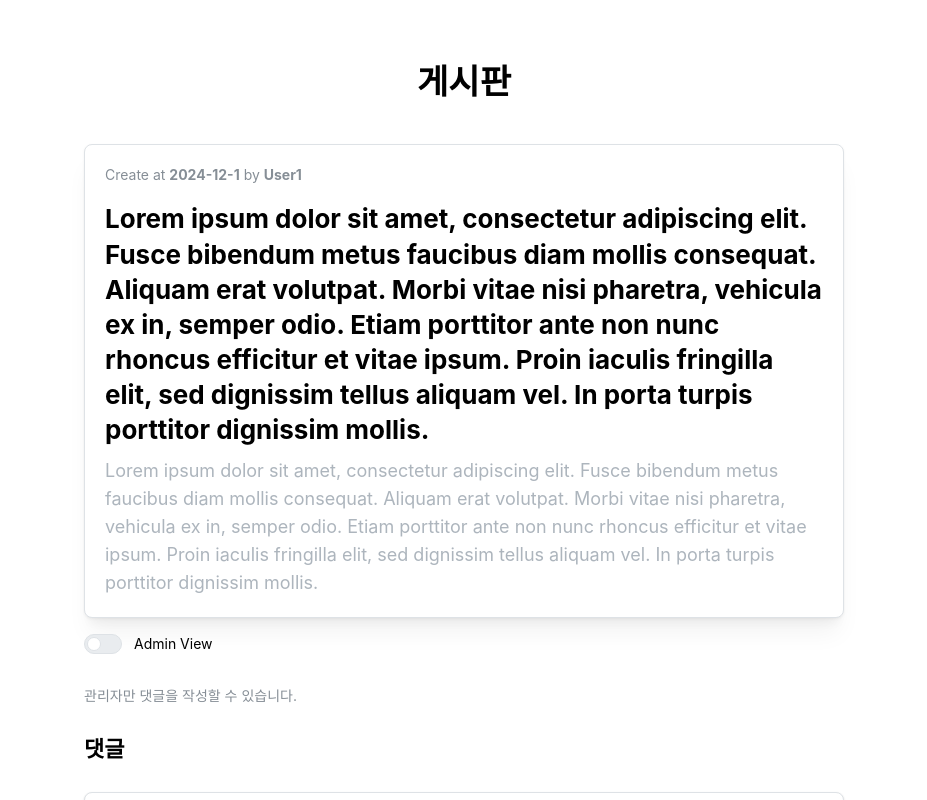
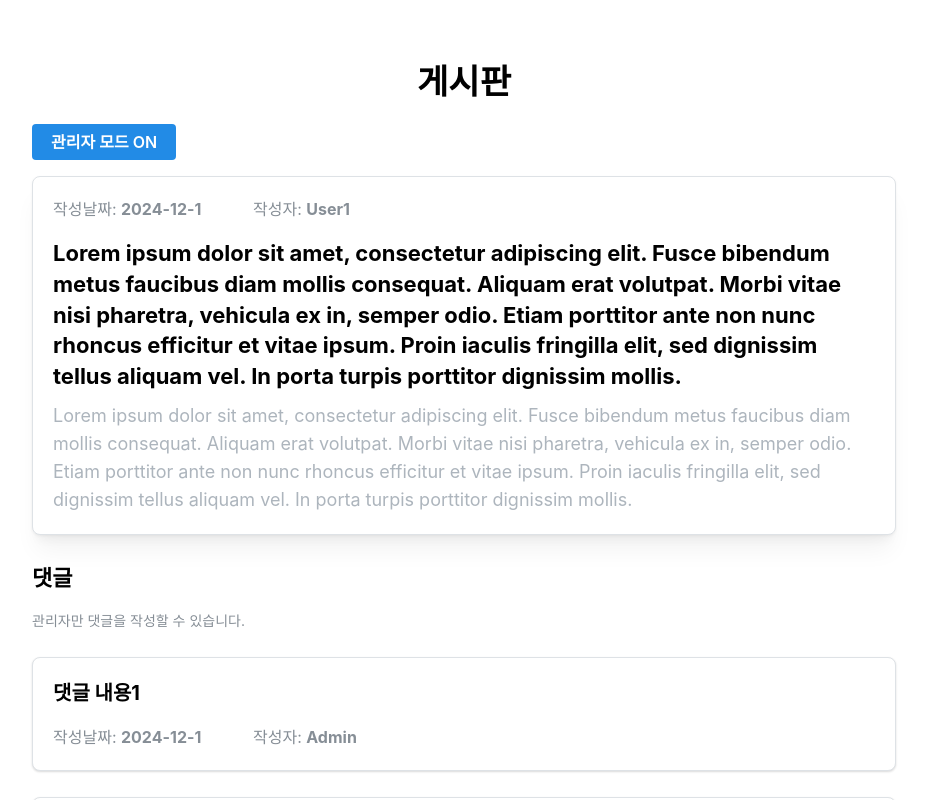
Before and after one commit to moon8603/Software-Enginnering-Project_SoftWizards, a React (Vite) app in the folder interactive-map/: page /forumpage in a window 1280 px wide. Both pictures are taken after a click on the element 640 px from the left and 253 px from the top of the page. Shown: the top 800 px of the page, without its empty margins (176-1103 px from the left). Built offline with nearby package versions, Linux system fonts and the light colour scheme.

Commit message:
[IS-13] Implement comment feature using Zustand(didn't integrate with API)
Will change logic later when there is API for login

```diff
--- a/interactive-map/src/components/PostDetail.jsx
+++ b/interactive-map/src/components/PostDetail.jsx
@@ -6,56 +6,80 @@ import {
   Stack,
   Paper,
   Button,
-  Switch,
-  Textarea
+  Textarea,
+  ActionIcon,
+  Container,
 } from "@mantine/core";
+import { MdDeleteForever } from "react-icons/md";
 import { useState } from "react";
-import { MdDeleteForever } from "react-icons/md";
+import useStore from "../store/forumStore";
 
 const PostDetail = ({ props }) => {
-  const [isAdmin, setIsAdmin] = useState(false);
   const [isCommenting, setIsCommenting] = useState(false); // State to show/hide comment input area
   const [commentText, setCommentText] = useState(""); // State to hold the comment text
   const [replies, setReplies] = useState(props.replies || []); // State for replies/comments
 
+  // Zustand store
+  const isAdmin = useStore((state) => state.isAdmin);
+  const setAdmin = useStore((state) => state.setAdmin);
 
-  const handleToggleAdmin = () => {
-    setIsAdmin((prev) => !prev);
+  // Toggle admin mode for testing
+  const toggleAdminMode = () => {
+    setAdmin(!isAdmin);
   };
 
+  // Handle comment submission
   const handleCommentSubmit = () => {
     if (commentText.trim()) {
       const newReply = {
-        id: replies.length + 1, // Simple ID assignment for demo purposes
+        id: replies.length + 1,
         content: commentText,
-        author: "Admin", // Since it's admin making the comment
-        createTime: new Date().toISOString().split("T")[0], // Add creation time
+        author: "Admin",
+        createTime: new Date().toISOString().split("T")[0],
       };
 
-      setReplies([newReply, ...replies]); // Add the new comment to the replies list
+      setReplies([newReply, ...replies]);
       setCommentText(""); // Clear the text area
       setIsCommenting(false); // Hide the comment input area
     }
   };
 
+  // Handle comment deletion
   const handleDeleteComment = (id) => {
     setReplies(replies.filter((reply) => reply.id !== id));
   };
 
   return (
-    <Stack
-      spacing="md"
-      style={{ maxWidth: "800px", margin: "0 auto", padding: "20px" }}
-    >
+    <Container size="md" mb={60}>
+      <Stack spacing="md">
+        <Group spacing="sm">
+          <Button onClick={toggleAdminMode} fz="md">
+            {isAdmin ? "관리자 모드 OFF" : "관리자 모드 ON"}
+          </Button>
+          {isAdmin && (
+            <Button onClick={() => setIsCommenting(true)} fz="md">
+              댓글 작성
+            </Button>
+          )}
+        </Group>
+
         {/* Post details */}
         <Card shadow="md" padding="lg" radius="md" withBorder>
           <Group position="apart">
-          <Text size="sm" color="dimmed">
-            Create at <strong>{props.createTime}</strong> by{" "}
-            <strong>{props.author}</strong>
+            <Text
+              size="md"
+              color="dimmed"
+              className="postdetail-container-stack-card-group-text"
+            >
+              <span>
+                작성날짜: <strong>{props.createTime}</strong>
+              </span>{" "}
+              <span>
+                작성자: <strong>{props.author}</strong>
+              </span>
             </Text>
           </Group>
-        <Title order={2} mt="md" className="postdetail-title">
+          <Title order={3} mt="md" className="postdetail-title">
             {props.title}
           </Title>
           <Text mt="xs" fz="lg" className="postdetail-content" c="gray.5">
@@ -63,19 +87,8 @@ const PostDetail = ({ props }) => {
           </Text>
         </Card>
 
-      <Switch
-        label="Admin View"
-        checked={isAdmin}
-        onChange={handleToggleAdmin}
-      />
-
-      {/* useEffect으로 comment interface 구현 */}
-      {isAdmin ? (
-        <>
-          <Button mt="md" color="blue" onClick={() => setIsCommenting(true)}>
-            댓글 작성
-          </Button>
-          {isCommenting && (
+        {/* Admin comment creation area */}
+        {isAdmin && isCommenting && (
           <Stack spacing="sm" mt="md">
             <Textarea
               placeholder="댓글을 입력하세요..."
@@ -85,31 +98,35 @@ const PostDetail = ({ props }) => {
               required
             />
             <Group position="right">
-                <Button onClick={handleCommentSubmit}>
+              <Button onClick={handleCommentSubmit} variant="light">
                 댓글 제출
               </Button>
-                <Button color="red" onClick={() => setIsCommenting(false)}>
+              <Button
+                color="red"
+                onClick={() => {setIsCommenting(false); setCommentText("")}}
+                variant="light"
+              >
                 취소
               </Button>
             </Group>
           </Stack>
         )}
-        </>
-      ) : (
+
+        {/* Comments Section */}
+        <div>
+          <Text mt="xs" fz="h3" fw="bold">
+            댓글
+          </Text>
+          {!isAdmin && (
             <Text size="sm" color="dimmed" mt="md">
               관리자만 댓글을 작성할 수 있습니다.
             </Text>
           )}
-
-      {/* Comments */}
-      <div className="comment-div">
-        <Text mt="xs" fz="h3" fw="bold">
-          댓글
-        </Text>
         </div>
 
-      {/* {props.replies && props.replies.length > 0 ? (
-        props.replies.map((reply) => (
+        {/* Render Replies */}
+        {replies && replies.length > 0 ? (
+          replies.map((reply) => (
             <Paper
               key={reply.id}
               shadow="xs"
@@ -117,45 +134,57 @@ const PostDetail = ({ props }) => {
               withBorder
               style={{ marginTop: "10px", padding: "20px" }}
             >
-            <Text fw={600} fz="h4" className="postdetail-comment">
+              <div>
+                <Stack spacing="xs">
+                  <Text
+                    fw={700}
+                    fz={20}
+                    className="postdetail-paper-group-text"
+                  >
                     {reply.content}
                   </Text>
 
-            <Text size="sm" color="dimmed" mt="xs">
-              Create at <strong>{reply.createTime}</strong> by{" "}
-              <strong>{reply.author}</strong>
+                  <div className="postdetail-paper-div-stack-div">
+                    <Text
+                      size="md"
+                      color="dimmed"
+                      className="postdetail-container-stack-card-group-text"
+                    >
+                      <span>
+                        작성날짜: <strong>{reply.createTime}</strong>
+                      </span>{" "}
+                      <span>
+                        작성자: <strong>{reply.author}</strong>
+                      </span>
                     </Text>
+
+                    {isAdmin && (
+                      <ActionIcon
+                        onClick={() => handleDeleteComment(reply.id)}
+                        color="red"
+                        size="lg"
+                        variant="transparent"
+                        className="post-detail-paper-group-group-actionicon"
+                      >
+                        <MdDeleteForever size={28} />
+                      </ActionIcon>
+                    )}
+                  </div>
+                </Stack>
+              </div>
             </Paper>
           ))
         ) : (
-        <Text size="sm" color="dimmed" style={{ padding: "0 20px" }}>
-          댓글 없음.
-        </Text>
-      )} */}
-
-       {/* Render Replies */}
-       {replies && replies.length > 0 ? (
-          replies.map((reply) => (
-            <Paper key={reply.id} shadow="xs" radius="md" withBorder style={{ marginTop: "10px", padding: "20px" }}>
-              <>
-                <Text fw={600} size="lg" className="postdetail-comment">
-                  {reply.content}
-                </Text>
-
-                <Text size="sm" color="dimmed" mt="xs">
-                  Created at <strong>{reply.createTime}</strong> by <strong>{reply.author}</strong>
-                </Text>
-              </>
-              <MdDeleteForever onClick={() => handleDeleteComment(reply.id)} size="1.5em" color= "#228be6" cursor="pointer"/>
-
-            </Paper>
-          ))
-        ) : (
-          <Text size="sm" color="dimmed" style={{ padding: "0 20px", marginTop: "10px" }}>
+          <Text
+            size="sm"
+            color="dimmed"
+            className="postdetail-container-stack-text"
+          >
             댓글 없음.
           </Text>
         )}
       </Stack>
+    </Container>
   );
 };
 
--- a/interactive-map/src/components/PostLine.jsx
+++ b/interactive-map/src/components/PostLine.jsx
@@ -4,7 +4,6 @@ import {
   Card,
   Text,
   Title,
-  Group,
   Container,
   Stack,
   Center,
@@ -12,10 +11,10 @@ import {
   Modal,
   Textarea,
   TextInput,
+  ActionIcon,
 } from "@mantine/core";
 import useStore from "../store/store";
 import { MdDeleteForever } from "react-icons/md";
-
 
 const PostLine = () => {
   const [posts, setPosts] = useState([]); // State for posts
@@ -71,7 +70,7 @@ const PostLine = () => {
 
   // Render post list or post detail
   return (
-    <Container size="md" padding="lg">
+    <Container size="md" mb={60}>
       {/* Modal for creating a new post */}
       <Modal
         opened={modalOpen}
@@ -152,8 +151,14 @@ const PostLine = () => {
           </Button>
           <Stack spacing="md">
             {posts.map((post) => (
-              <Card key={post.id} shadow="sm" padding="lg" radius="md" withBorder>
-                <Group position="apart" className="postline-card-group">
+              <Card
+                key={post.id}
+                shadow="sm"
+                padding="lg"
+                radius="md"
+                withBorder
+              >
+                <div>
                   <div className="postline-group-div">
                     <Title
                       order={4}
@@ -162,26 +167,37 @@ const PostLine = () => {
                     >
                       {post.title}
                     </Title>
+                    <div className="postline-container-stack-card-div">
+                      <Text
+                        size="md"
+                        color="dimmed"
+                        className="postline-info-author-time-text"
+                      >
+                        <span>
+                          작성날짜: <strong>{post.createTime}</strong>
+                        </span>
+                        <span>
+                          작성자: <strong>{post.author}</strong>
+                        </span>
+                      </Text>
 
-                    <Text size="sm" color="dimmed" className="postline-info-author-time-text">
-                      <span className="postline-date">
-                        작성날짜: <strong>{post.createTime}</strong>
-                      </span>{" "}
-                      <span>
-                        작성자: <strong>{post.author}</strong>
-                      </span>
-                    </Text>
+                      {post.author === currentUser && (
+                        <ActionIcon
+                          onClick={() => handleDeletePost(post.id)}
+                          color="red"
+                          size="lg"
+                          variant="transparent"
+                          className="post-detail-paper-div-stack-div"
+                        >
+                          <MdDeleteForever size={28} />
+                        </ActionIcon>
+                      )}
+                    </div>
                   </div>
-                  <Group>
-                    {post.author === currentUser && (
-                      <MdDeleteForever onClick={() => handleDeletePost(post.id)} size="1.5em" color= "#228be6" cursor="pointer"/>
-                    )}
-                  </Group>
-                </Group>
+                </div>
               </Card>
             ))}
           </Stack>
-
         </>
       )}
     </Container>
--- a/interactive-map/src/index.css
+++ b/interactive-map/src/index.css
@@ -1,11 +1,10 @@
-
-
 * {
   margin: 0;
   padding: 0;
   box-sizing: border-box;
 }
 
+/* main page's styling */
 .main-page {
   display: flex;
 }
@@ -15,23 +14,18 @@
   gap: 20px;
   margin-top: 20px;
 }
-
 .no-post-text {
   padding: 20px;
 }
 
+
+/* forum page styling */
 .mantine-focus-auto.forum-main-page{
   color: #228be6;
 }
-/* login page form login button*/
-.login-btn.mantine-Button-root {
 
-}
 
-.postline-card-group {
-  /* display: flex; */
-}
-
+/* PostLine.jsx file's styling */
 .postline-title {
   cursor: pointer;
   word-break: break-word;
@@ -46,14 +40,25 @@
 .postline-group-div {
   margin-right: auto;
 }
-.postline-info-author-time-text {
+.postline-info-author-time-text, .postdetail-container-stack-card-group-text {
   display: grid;
   grid-template-columns: 200px auto;
 }
-.postline-date {
-  margin-right: 20px;
-}
 
-.postdetail-title, .postdetail-content, .postdetail-comment {
+
+/* PostDetail.jsx's styling */
+.postdetail-title, .postdetail-content, .postdetail-paper-group-text {
   word-break: break-word;
 }
+.postdetail-paper-group-text {
+  width: 100%;
+}
+.postdetail-paper-div-stack-div, .postline-container-stack-card-div {
+  display: flex;
+  justify-content: space-between;
+  align-items: center
+}
+.postdetail-container-stack-text {
+  margin-top: 10px;
+  font-size: 14px;
+}
--- a/interactive-map/src/pages/LoginPage.jsx
+++ b/interactive-map/src/pages/LoginPage.jsx
@@ -7,7 +7,6 @@ import {
   Title,
   Center,
 } from "@mantine/core";
-
 
 const LoginPage = () => {
   const form = useForm({
@@ -31,7 +30,6 @@ const LoginPage = () => {
         },
         body: JSON.stringify(values),
       });
-
       const data = await response.json();
       if (response.ok) {
         alert("Login successful!");
@@ -46,7 +44,6 @@ const LoginPage = () => {
     }
   };
 
-
   return (
     <Center w="100%" h="100vh">
       <Box
@@ -56,7 +53,6 @@ const LoginPage = () => {
         <Title ta="center" order={1}>
           로그인
         </Title>
-
         <form onSubmit={form.onSubmit(handleClick)}>
           <TextInput
             label="아이디"
--- a/interactive-map/src/store/forumStore.js
+++ b/interactive-map/src/store/forumStore.js
@@ -4,6 +4,10 @@ const useStore = create((set) => ({
   //일반 사용자 상태
   currentUser: '',
   setCurrentUser: (user) => set(() => ({currentUser: user})),
+
+  //임의의 관리자 상태(게시판의 어드민뷰 구현 용), 이 후에 api연동할 때 바꿀 예정
+  isAdmin: false,
+  setAdmin: (isAdmin) => set(() => ({ isAdmin })),
 }));
 
 export default useStore;
```
Lines whose indentation alone changed are shown as unchanged.
